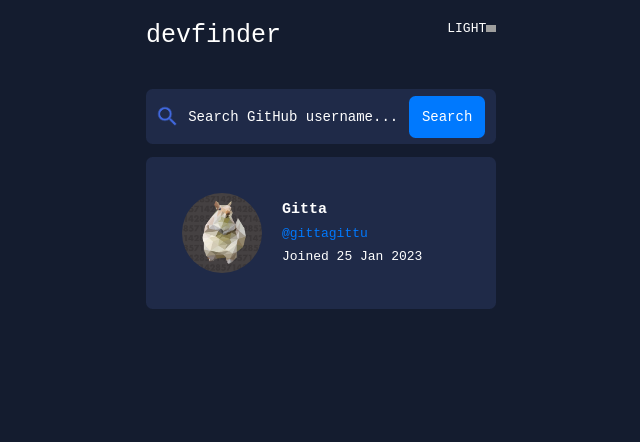
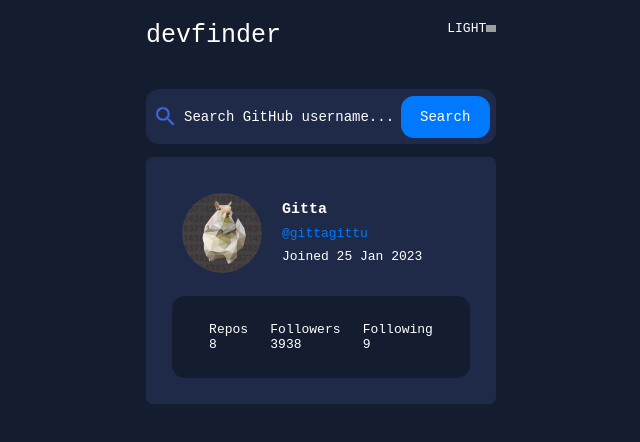
Before and after one commit to gittakiranaae/github-user-search, a React (Vite) app: page / in a window 1280 px wide. Shown: the top 442 px of the page, without its empty margins (319-959 px from the left). Built offline with nearby package versions, Linux system fonts and the light colour scheme; grey boxes are pictures that could not be loaded.

Commit message:
add repos followers following

```diff
--- a/src/Profile.jsx
+++ b/src/Profile.jsx
@@ -3,6 +3,7 @@ import "./index.css";
 
 function Profile() {
   // const [count, setCount] = useState(0);
+  const numbers = { Repos: 8, Followers: 3938, Following: 9 };
   return (
     <>
       <div className="profile-container">
@@ -17,7 +18,19 @@ function Profile() {
             <p className="username">@gittagittu</p>
             <p className="joined-since">Joined 25 Jan 2023</p>
           </div>
+          <div></div>
         </div>
+        <div className="bio-desc"></div>
+        <div className="bio-numbers">
+          {Object.keys(numbers).map((number) => (
+            <div className="number">
+              {number}
+              <br />
+              {numbers[number]}
+            </div>
+          ))}
+        </div>
+        <div className="more-info"></div>
       </div>
     </>
   );
--- a/src/index.css
+++ b/src/index.css
@@ -58,7 +58,7 @@ li {
   background-color: #1f2a48;
   outline: none;
   border-style: none;
-  border-radius: 0.5rem;
+  border-radius: 1rem;
   padding: 0.5rem;
   margin-top: 2rem;
 }
@@ -88,11 +88,11 @@ li {
 .search-button {
   background-color: #0079fe;
   border-style: none;
-  border-radius: 0.5rem;
+  border-radius: 1rem;
   font-family: monospace;
   color: white;
   font-size: 14px;
-  padding: 1rem;
+  padding: 1rem 1.5rem;
 }
 
 .profile-container {
@@ -142,3 +142,19 @@ img {
 p {
   margin: 8px 0px;
 }
+
+.bio-numbers {
+  display: grid;
+  place-items: center;
+  grid-template-columns: auto auto auto;
+  background-color: #141c2f;
+  padding: 2rem;
+  outline: none;
+  border-style: none;
+  border-radius: 1rem;
+  margin-top: 1rem;
+}
+
+.number {
+  align-self: center;
+}
```
